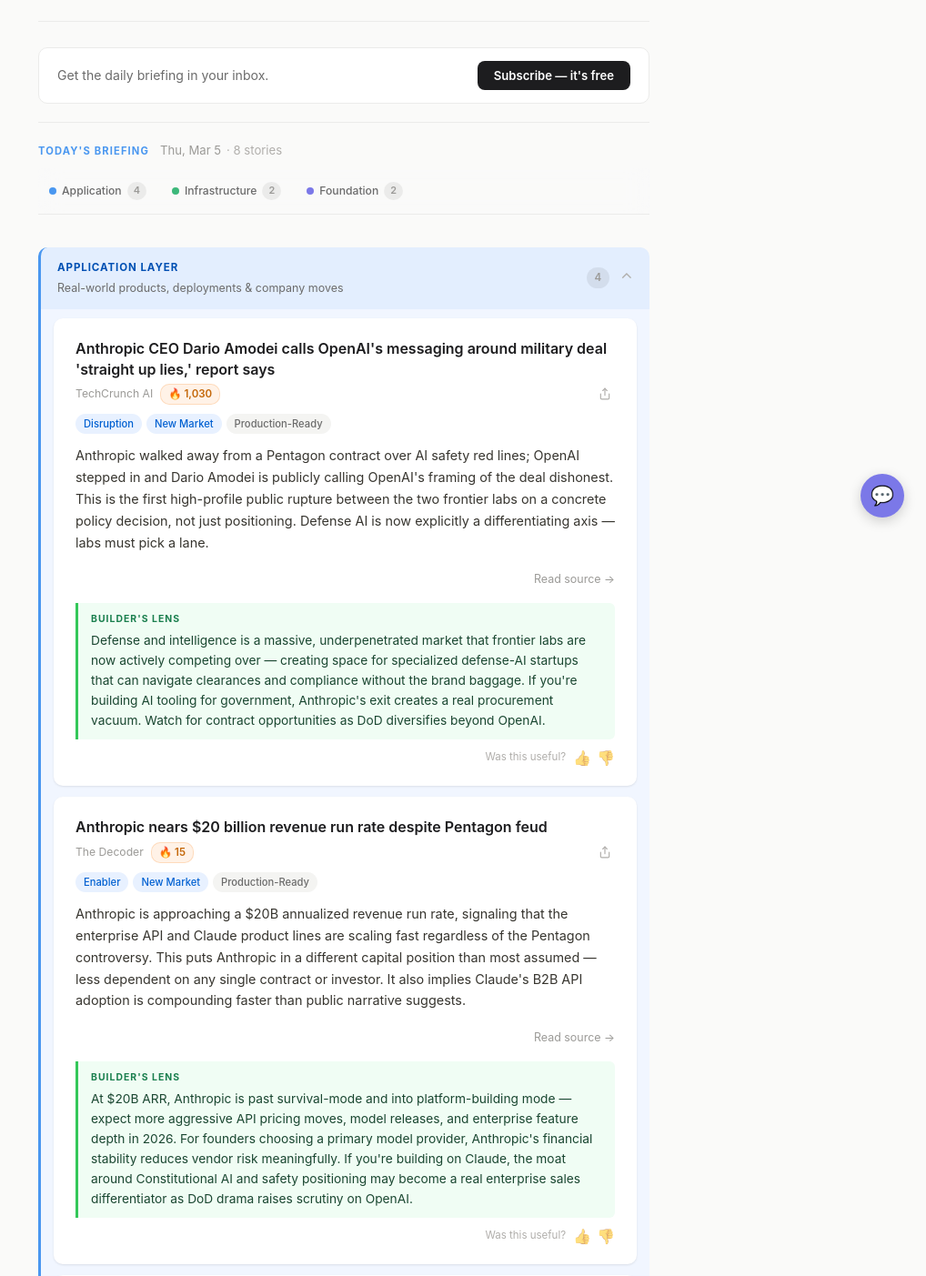
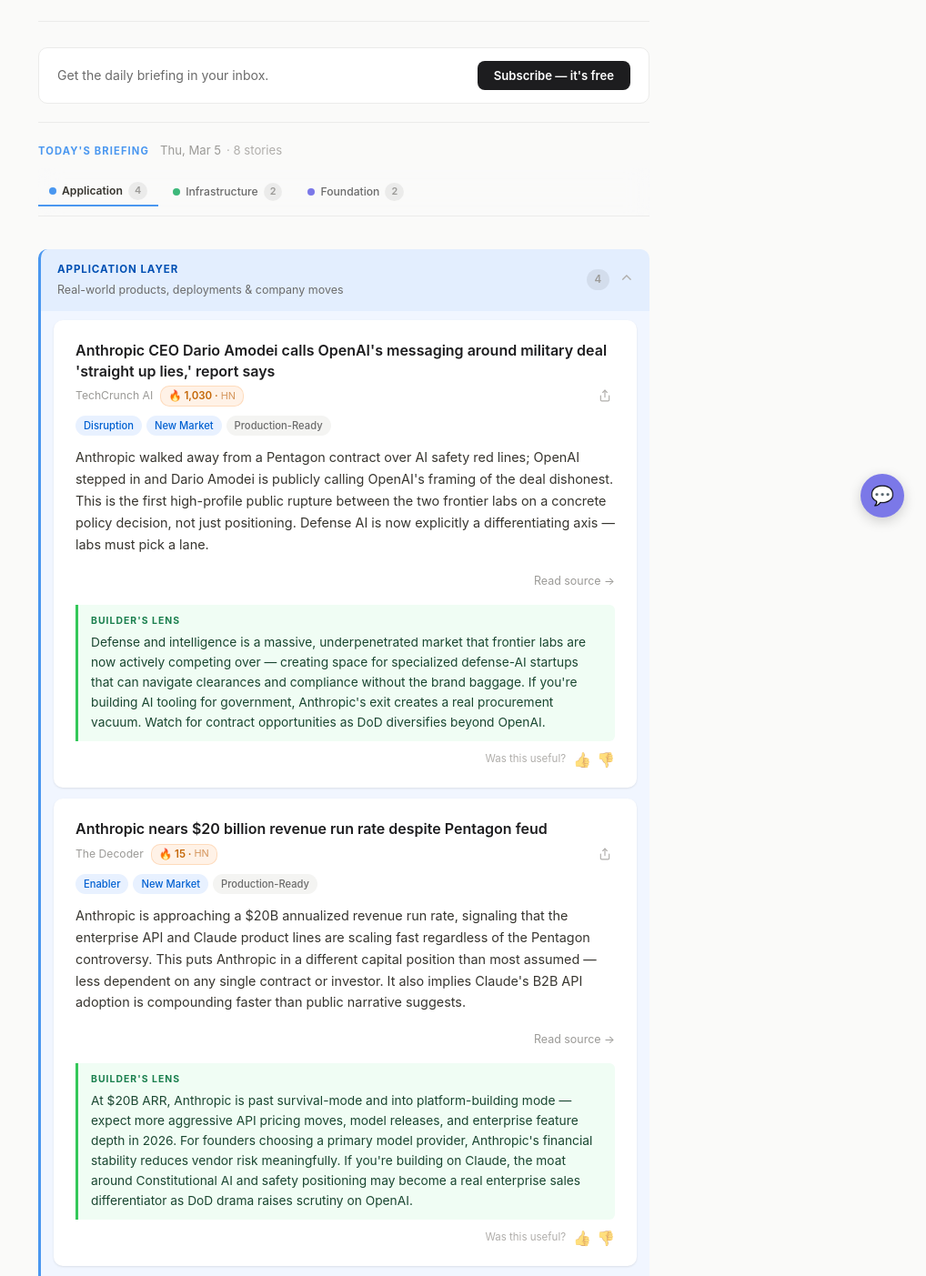
Before and after one commit to Pulkitwalia099/AIinNews, a Flask app: page / in a window 1280 px wide. Shown: the part 207-1610 px from the top of the page at 91% size, without its empty margins (262-1280 px from the left). Run offline with Flask 3, Linux system fonts and the light colour scheme; data that the repository does not hold is empty; some libraries are stand-ins or nearby versions.

Commit message:
Add HN badge with tooltip arrow and scroll-aware active nav tabs
- Redesign HN score chip: show "🔥 1,030 · HN" with muted label
- Add CSS-only hover tooltip with downward arrow and box-shadow
- Add IntersectionObserver to highlight active section tab on scroll
- Active tab gets bold text and color-matched bottom border

Co-Authored-By: Claude Opus 4.6 <noreply@anthropic.com>

```diff
--- a/templates/base.html
+++ b/templates/base.html
@@ -162,6 +162,14 @@
       padding: 1px 7px;
       border-radius: 10px;
     }
+    .section-nav-tab.active {
+      color: #37352f;
+      font-weight: 600;
+      border-radius: 8px 8px 0 0;
+    }
+    .section-nav-tab.active[href="#application"] { border-bottom: 2px solid #4a97f0; }
+    .section-nav-tab.active[href="#infra"] { border-bottom: 2px solid #3db87a; }
+    .section-nav-tab.active[href="#foundation"] { border-bottom: 2px solid #7b78e8; }
 
     /* Newsletter intro */
     .newsletter-intro {
@@ -463,7 +471,7 @@
       border-radius: 10px;
     }
 
-    .hype-chip {
+    .hn-badge {
       position: relative;
       display: inline-flex;
       align-items: center;
@@ -477,30 +485,40 @@
       border-radius: 10px;
       cursor: default;
     }
-    .hype-chip .hn-rank {
+    .hn-badge .hn-label {
       font-weight: 400;
-      color: #b0885a;
+      color: #d4945a;
       font-size: 0.68rem;
     }
-    .hype-chip::after {
-      content: attr(data-tooltip);
+    .hn-tooltip {
       position: absolute;
-      bottom: calc(100% + 6px);
+      bottom: calc(100% + 8px);
       left: 50%;
       transform: translateX(-50%);
-      padding: 4px 10px;
-      background: #1d1d1f;
+      padding: 6px 12px;
+      background: #1a1a1a;
       color: #fff;
-      font-size: 0.68rem;
+      font-size: 0.688rem;
       font-weight: 400;
       white-space: nowrap;
       border-radius: 6px;
+      box-shadow: 0 2px 8px rgba(0, 0, 0, 0.25);
       opacity: 0;
       pointer-events: none;
       transition: opacity 0.15s;
       z-index: 50;
     }
-    .hype-chip:hover::after {
+    .hn-tooltip::after {
+      content: "";
+      position: absolute;
+      top: 100%;
+      left: 50%;
+      transform: translateX(-50%);
+      border-left: 5px solid transparent;
+      border-right: 5px solid transparent;
+      border-top: 5px solid #1a1a1a;
+    }
+    .hn-badge:hover .hn-tooltip {
       opacity: 1;
     }
 
@@ -1012,6 +1030,30 @@
       if (badge) el.insertAdjacentHTML('afterend', badge);
     });
   })();
+
+  // Scroll-aware active tab highlighting
+  (function() {
+    var tabs = document.querySelectorAll('.section-nav-tab');
+    var sections = document.querySelectorAll('#application, #infra, #foundation');
+    if (!tabs.length || !sections.length) return;
+
+    var observer = new IntersectionObserver(function(entries) {
+      entries.forEach(function(entry) {
+        if (entry.isIntersecting) {
+          var id = entry.target.id;
+          tabs.forEach(function(tab) {
+            if (tab.getAttribute('href') === '#' + id) {
+              tab.classList.add('active');
+            } else {
+              tab.classList.remove('active');
+            }
+          });
+        }
+      });
+    }, { rootMargin: '-20% 0px -70% 0px' });
+
+    sections.forEach(function(s) { observer.observe(s); });
+  })();
 </script>
 </body>
 </html>
--- a/templates/index.html
+++ b/templates/index.html
@@ -336,7 +336,7 @@
         <div class="meta">
           <span>{{ article.source }}</span>
           {% if article.hn_score and article.hn_score >= 10 %}
-            <span class="hype-chip" data-tooltip="{{ '{:,}'.format(article.hn_score) }} upvotes on Hacker News">🔥 {{ '{:,}'.format(article.hn_score) }}{% if article.hn_rank %} <span class="hn-rank">&middot; #{{ article.hn_rank }} on HN</span>{% endif %}</span>
+            <span class="hn-badge">🔥 {{ '{:,}'.format(article.hn_score) }} &middot; <span class="hn-label">HN</span><span class="hn-tooltip">Hacker News community score — real upvotes from builders</span></span>
           {% endif %}
           <button class="share-btn" aria-label="Share this story" data-url="{{ article.url }}" data-title="{{ article.title }}" onclick="shareStory(this)">
             <svg width="14" height="14" viewBox="0 0 24 24" fill="none" stroke="currentColor" stroke-width="2" stroke-linecap="round" stroke-linejoin="round"><path d="M4 12v8a2 2 0 0 0 2 2h12a2 2 0 0 0 2-2v-8"/><polyline points="16 6 12 2 8 6"/><line x1="12" y1="2" x2="12" y2="15"/></svg>
```
